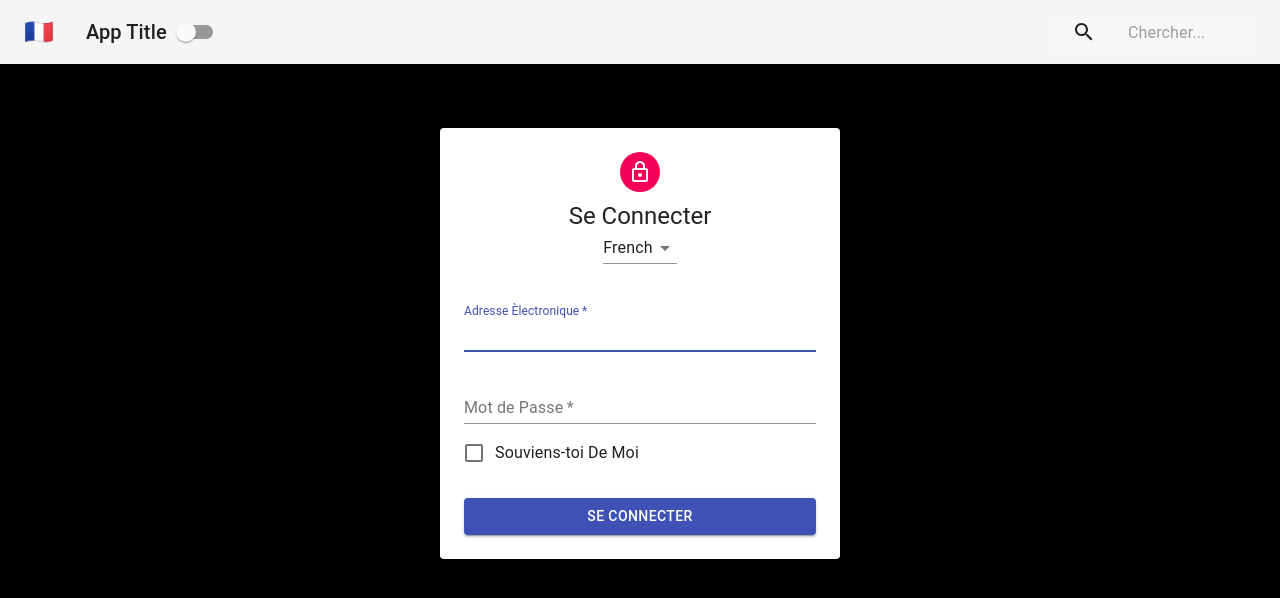
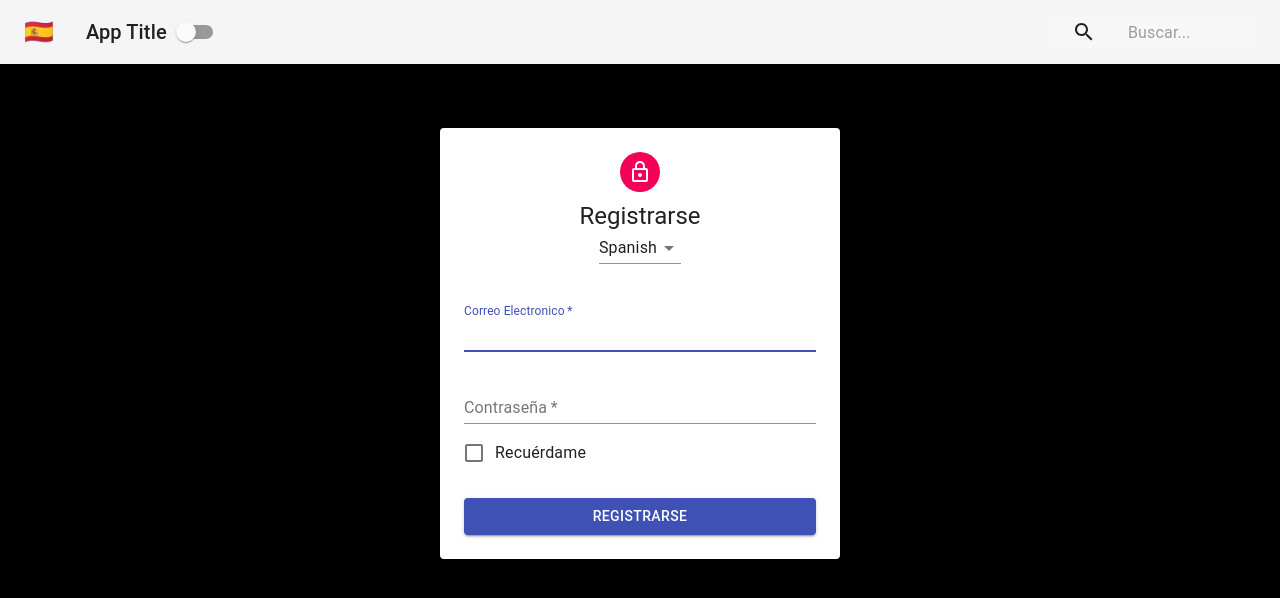
Before and after one commit to lowtrey/react-context-demo, a React (Create React App) app: page / in a window 1280 px wide. Shown: the top 598 px of the page. Built offline with nearby package versions, Linux system fonts and the light colour scheme.

Commit message:
Make LanguageContext functional using hooks

```diff
--- a/src/contexts/LanguageContext.js
+++ b/src/contexts/LanguageContext.js
@@ -1,22 +1,13 @@
-import React, { createContext } from 'react';
+import React, { createContext, useState } from 'react';
 
 export const LanguageContext = createContext();
 
-export class LanguageProvider extends React.Component {
-  constructor(props) {
-    super(props);
-    this.state = { language: 'french' };
-    this.changeLanguage = this.changeLanguage.bind(this);
-  };
-  changeLanguage(e) {
-    this.setState({ language: e.target.value });
-  };
-
-  render() {
-    return (
-      <LanguageContext.Provider value={{ ...this.state, changeLanguage: this.changeLanguage }}>
-        {this.props.children}
-      </LanguageContext.Provider>
-    );
-  }
+export function LanguageProvider(props) {
+  const [language, setLanguage] = useState('spanish');
+  const changeLanguage = (e) => setLanguage(e.target.value);
+  return (
+    <LanguageContext.Provider value={{ language, changeLanguage }}>
+      {props.children}
+    </LanguageContext.Provider>
+  );
 }
```
